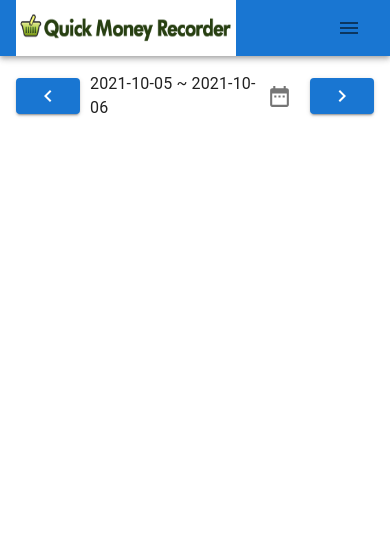
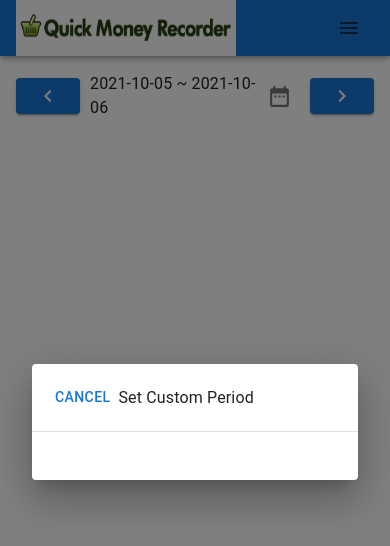
Before and after one commit to NamS135176/qmr-web, a React (Create React App) app: page /home in a window 390 px wide. Both pictures are taken after a click on the button 279 px from the left and 96 px from the top of the page. Shown: the top 546 px of the page. Built offline with nearby package versions, Linux system fonts and the light colour scheme.

Commit message:
modal date screen home

```diff
--- /dev/null
+++ b/src/components/Modal/DateHomeModal.tsx
@@ -0,0 +1,68 @@
+import React, { useState } from 'react';
+import {
+  Box,
+  Button,
+  Dialog,
+  DialogContent,
+  DialogTitle,
+  FormControl,
+  InputAdornment,
+  InputLabel,
+  MenuItem,
+  TextField,
+  Typography,
+  Divider,
+} from '@mui/material';
+import { makeStyles, useTheme } from '@mui/styles';
+import LocalizationProvider from '@mui/lab/LocalizationProvider';
+import AdapterDateFns from '@mui/lab/AdapterDateFns';
+import MobileDatePicker from '@mui/lab/MobileDatePicker';
+const useStyles = makeStyles((theme: any) => ({
+  topDialog: {
+    display: 'flex',
+    alignItems: 'center',
+    padding: 15,
+  },
+}));
+export default function DateHomeModal({ open, onClose }: any) {
+  const classes = useStyles();
+  const [valueFrom, setValueFrom] = useState<Date | null>(new Date());
+  const [valueTo, setValueTo] = useState<Date | null>(new Date());
+  const handleChangeFrom = (newValue: Date | null) => {
+    setValueFrom(newValue);
+  };
+  const handleChangeTo = (newValue: Date | null) => {
+    setValueTo(newValue);
+  };
+  return (
+    <Box>
+      <Dialog fullWidth={true} open={open} onClose={onClose}>
+        <Box className={classes.topDialog}>
+          <Button>Cancel</Button>
+          <Typography>Set Custom Period</Typography>
+        </Box>
+        <Divider />
+        <Box sx={{ marginTop: 3 }}>
+          <LocalizationProvider dateAdapter={AdapterDateFns}>
+            <MobileDatePicker
+              label="From"
+              value={valueFrom}
+              onChange={handleChangeFrom}
+              renderInput={(params) => <TextField {...params} />}
+            />
+          </LocalizationProvider>
+        </Box>
+        <Box sx={{ marginTop: 3 }}>
+          <LocalizationProvider dateAdapter={AdapterDateFns}>
+            <MobileDatePicker
+              label="From"
+              value={valueTo}
+              onChange={handleChangeTo}
+              renderInput={(params) => <TextField {...params} />}
+            />
+          </LocalizationProvider>
+        </Box>
+      </Dialog>
+    </Box>
+  );
+}
--- a/src/components/Modal/TranactionModal.tsx
+++ b/src/components/Modal/TranactionModal.tsx
@@ -1,34 +1,13 @@
-import React, { useState } from 'react';
-import {
-  Box,
-  useMediaQuery,
-  CardMedia,
-  AppBar,
-  Toolbar,
-  Typography,
-  Button,
-  IconButton,
-  Modal,
-  Dialog,
-  DialogTitle,
-  DialogContent,
-  DialogContentText,
-  TextField,
-  FormControl,
-  MenuItem,
-  InputLabel,
-  OutlinedInput,
-  InputAdornment,
-  TextareaAutosize,
-  Fab,
-} from '@mui/material';
-import LocalizationProvider from '@mui/lab/LocalizationProvider';
 import AdapterDateFns from '@mui/lab/AdapterDateFns';
 import DateTimePicker from '@mui/lab/DateTimePicker';
+import LocalizationProvider from '@mui/lab/LocalizationProvider';
+import {
+  Box, Button, Dialog, DialogContent, DialogTitle, FormControl, InputAdornment, InputLabel, MenuItem, TextField, Typography
+} from '@mui/material';
 import Select, { SelectChangeEvent } from '@mui/material/Select';
-import AddIcon from '@mui/icons-material/Add';
+import { makeStyles } from '@mui/styles';
+import React, { useState } from 'react';
 import Dropzone from 'react-dropzone';
-import { makeStyles, useTheme } from '@mui/styles';
 const useStyles = makeStyles((theme: any) => ({
   dropzone: {
     textAlign: 'center',
--- a/src/screens/Home/Home.tsx
+++ b/src/screens/Home/Home.tsx
@@ -5,6 +5,7 @@ import KeyboardArrowLeftIcon from '@mui/icons-material/KeyboardArrowLeft';
 import KeyboardArrowRightIcon from '@mui/icons-material/KeyboardArrowRight';
 import DateRangeIcon from '@mui/icons-material/DateRange';
 import { makeStyles, useTheme } from '@mui/styles';
+import DateHomeModal from '../../components/Modal/DateHomeModal';
 const useStyles = makeStyles((theme: any) => ({
   buttonDate: {
     background: 'white',
@@ -23,7 +24,15 @@ const useStyles = makeStyles((theme: any) => ({
 }));
 export default function Home() {
   const classes = useStyles();
-
+  const [open, setOpen] = useState(false);
+  const handleClose = () => {
+    console.log('close');
+    setOpen(false);
+  };
+  const handleOpen = () => {
+    console.log('open');
+    setOpen(true);
+  };
   return (
     <Box>
       <Nav />
@@ -43,10 +52,10 @@ export default function Home() {
         <Box className={classes.textDate}>
           <Typography>2021-10-05 ~ 2021-10-06</Typography>
           <IconButton
-          // className={classes.menuButton}
-          // edge="start"
-          // aria-label="menu"
-          // onClick={handleOpen}
+            // className={classes.menuButton}
+            // edge="start"
+            // aria-label="menu"
+            onClick={handleOpen}
           >
             <DateRangeIcon sx={{ fontSize: 25 }} />
           </IconButton>
@@ -57,6 +66,7 @@ export default function Home() {
           </Button>
         </Box>
       </Box>
+      <DateHomeModal open={open} onClose={handleClose} />
     </Box>
   );
 }
--- a/src/screens/Home/Nav/Nav.tsx
+++ b/src/screens/Home/Nav/Nav.tsx
@@ -1,28 +1,17 @@
-import React, { useState } from 'react';
+import AddCircleOutlineIcon from '@mui/icons-material/AddCircleOutline';
+import MenuIcon from '@mui/icons-material/Menu';
 import {
-  Box,
-  useMediaQuery,
-  CardMedia,
-  AppBar,
-  Toolbar,
-  Typography,
-  Button,
-  IconButton,
-  Fade,
-  Drawer,
-  MenuItem,
+  AppBar, Box, Button, Drawer, IconButton, MenuItem, Toolbar,
+  Typography
 } from '@mui/material';
 import { makeStyles, useTheme } from '@mui/styles';
-import { BrowserRouter, Route, Switch, Link } from 'react-router-dom';
+import React, { useState } from 'react';
+import { useTranslation } from 'react-i18next';
+import { useHistory } from 'react-router-dom';
 import logoen from '../../../assets/images/logo_en.png';
 import logojp from '../../../assets/images/logo_jp.png';
-import MenuIcon from '@mui/icons-material/Menu';
-import BuildIcon from '@mui/icons-material/Build';
-import AddCircleOutlineIcon from '@mui/icons-material/AddCircleOutline';
+import MenuNav from '../../../components/MenuNav/Menu';
 import TranactionModal from '../../../components/Modal/TranactionModal';
-import { useHistory } from 'react-router-dom';
-import MenuNav from '../../../components/MenuNav/Menu';
-import { useTranslation } from 'react-i18next';
 
 const useStyles = makeStyles((theme: any) => ({
   root: {
```
Also changed, not shown: src/components/Nav/Nav.tsx (+8 -19 lines).
